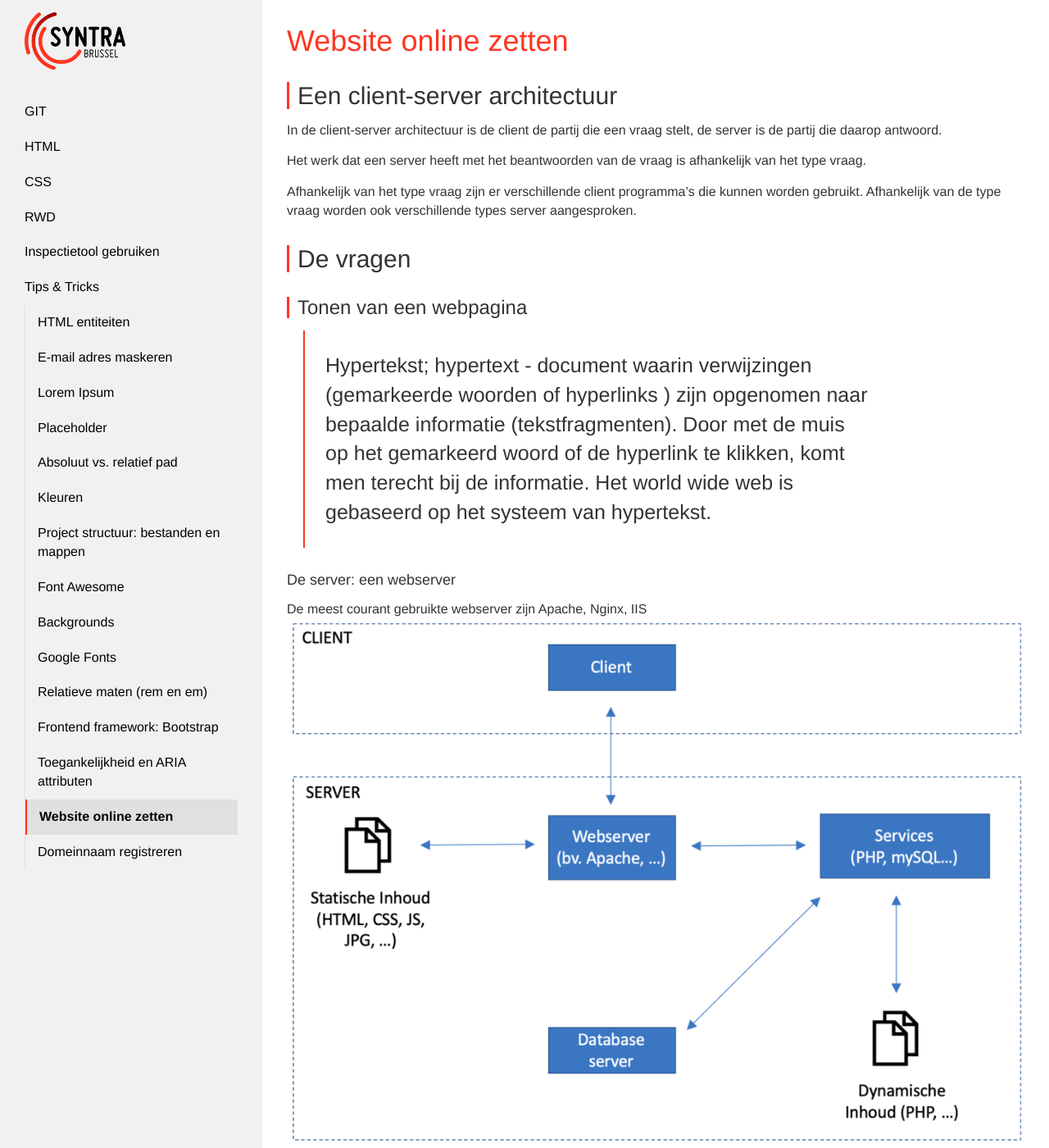
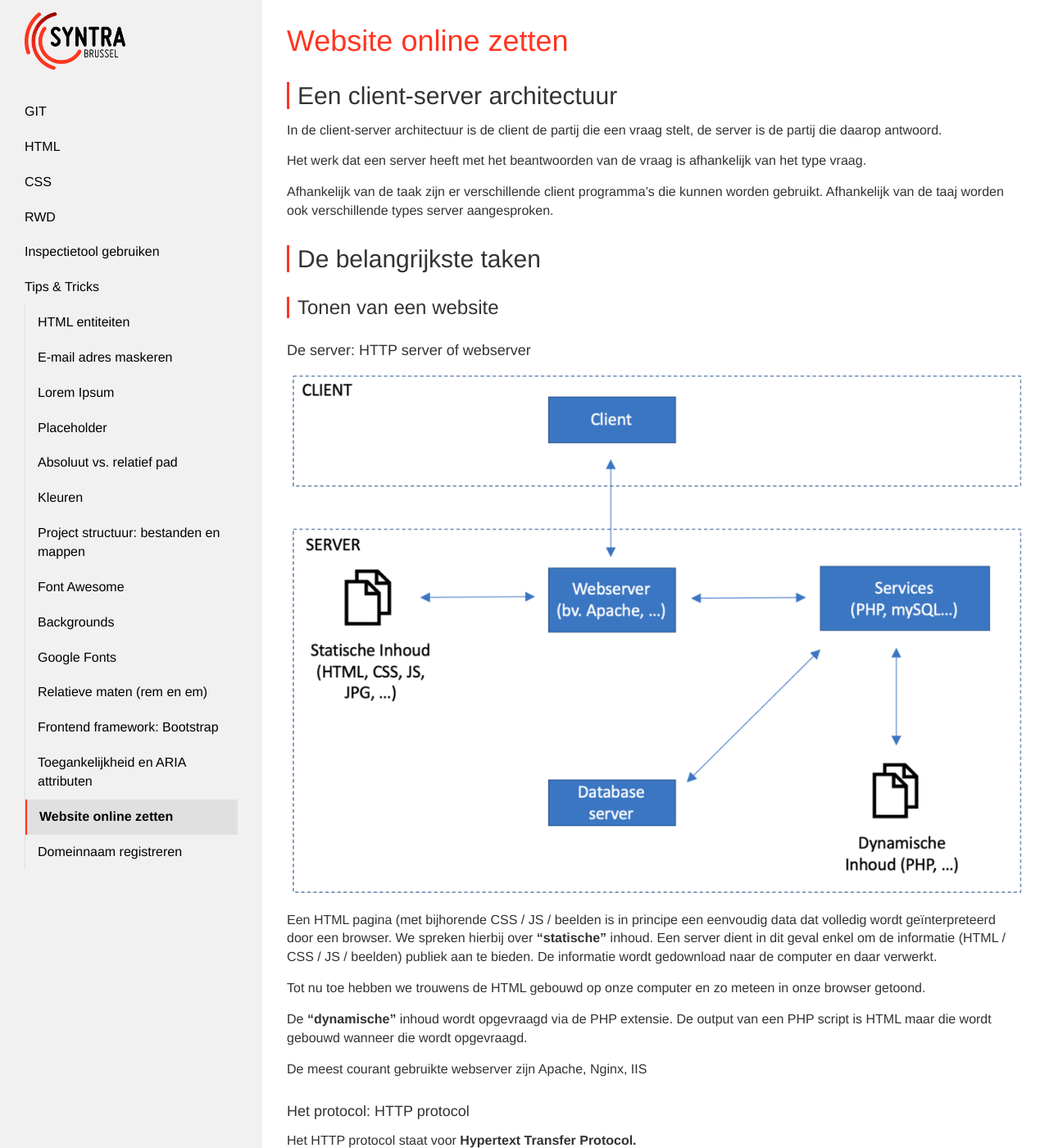
Before and after one commit to Syntra-Brussel/webdesign, a Jekyll site: the page built from tips-and-tricks/website-online-zetten.md, in a window 1280 px wide and 1400 px high. Shown: the whole window at 82% size. Built offline with Jekyll 4.4.1, drawn with Linux system fonts in a browser that asks for light colours; nearby versions of some CDN libraries; a script that is not in the unit is left out; some of the changed text lies outside the part shown.

Commit message:
Update website-online-zetten.md

```diff
--- a/tips-and-tricks/website-online-zetten.md
+++ b/tips-and-tricks/website-online-zetten.md
@@ -10,20 +10,15 @@
 
 Het werk dat een server heeft met het beantwoorden van de vraag is afhankelijk van het type vraag.
 
-Afhankelijk van het type vraag zijn er verschillende client programma's die kunnen worden gebruikt.
-Afhankelijk van de type vraag worden ook verschillende types server aangesproken.
+Afhankelijk van de taak zijn er verschillende client programma's die kunnen worden gebruikt.
+Afhankelijk van de taaj worden ook verschillende types server aangesproken.
 
-## De vragen
+## De belangrijkste taken
 
-### Tonen van een webpagina
+### Tonen van een website
 
-<blockquote>
-Hypertekst; hypertext - document waarin verwijzingen (gemarkeerde woorden of hyperlinks ) zijn opgenomen naar bepaalde informatie (tekstfragmenten). Door met de muis op het gemarkeerd woord of de hyperlink te klikken, komt men terecht bij de informatie. Het world wide web is gebaseerd op het systeem van hypertekst.
-</blockquote>
+#### De server: HTTP server of webserver
 
-#### De server: een webserver
-
-De meest courant gebruikte webserver zijn Apache, Nginx, IIS
 <img src="/webdesign/tips-and-tricks/images/client_server.png">
 Een HTML pagina (met bijhorende CSS / JS / beelden is in principe een eenvoudig data dat volledig wordt geïnterpreteerd door een browser. We spreken hierbij over <strong>"statische"</strong> inhoud. Een server dient in dit geval enkel om de informatie (HTML / CSS / JS / beelden) publiek aan te bieden. De informatie wordt gedownload naar de computer en daar verwerkt.
 
@@ -31,15 +26,17 @@
 
 De <strong>"dynamische"</strong> inhoud wordt opgevraagd via de PHP extensie. De output van een PHP script is HTML maar die wordt gebouwd wanneer die wordt opgevraagd.
 
-#### De client: een webbrowser
+De meest courant gebruikte webserver zijn Apache, Nginx, IIS
 
-#### Het protocol: http of https
+#### Het protocol: HTTP protocol
 
 Het HTTP protocol staat voor <strong>Hyper<strong>t</strong>ext <strong>T</strong>ransfer <strong>P</strong>rotocol.
 
-Het is een protocol dat heel snel data van een server naar een client stuurt. In 1989 startte dit enkel voor tekst. Gaandeweg kon elke bestand via dat protocol van server naar client verstuurd worden.
+Het is een protocol dat heel snel data van een server naar een client stuurt. In 1989 startte dit enkel voor tekst (met links). Gaandeweg kon elke bestand via dat protocol van server naar client verstuurd worden.
 
 Wanneer informatie gecommuniceerd via https wordt verstuurd tussen client en server versleuteld aan de hand van een certificaat. Dit heeft de absolute voorkeur tegenwoordig, zéker als informatie verstuurd vanaf de website via bv. een formulier.
+
+#### De client: een webbrowser
 
 #### De URL
 
@@ -51,3 +48,21 @@
 * <span style="color: green">de domeinnaam</span> die achterliggend verwijst naar een IP adres (elke publieke server heeft een publiek IP adres) en een plekje op de server waar de bestanden staan
 * <span style="color: darkblue">de folder</span> binnen het gereserveerde plekje op de server
 * <span style="color: orange">het bestand</span> in de folder
+
+### Plaatsen van een website
+
+#### De server: FTP server of fileserver
+
+Via het FTP protocol is deze server geoptimaliseerd om (grote) (hoeveelheden) bestanden op te halen van een server en te plaatsen op een server.
+
+#### De client: een FTP programma
+
+Er zijn veel FTP clients beschikbaar. Veel gebruikt is bv. FileZilla.
+
+### FTP verbinding
+
+Om bestanden uit te wisselen met een FTP server heb je volgende zaken nodig:
+* host (IP adres of domeinnaam) die verwijst naar de FTP service
+* poort (standaard is dat 21)
+* gebruikersnaam
+* paswoord
```
